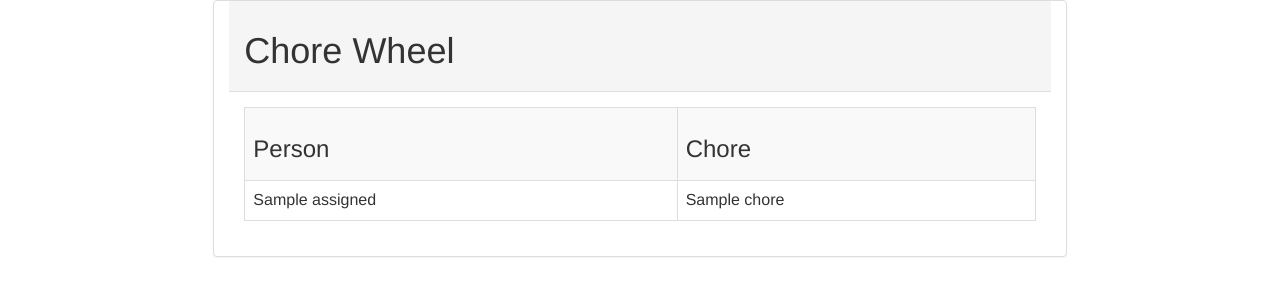
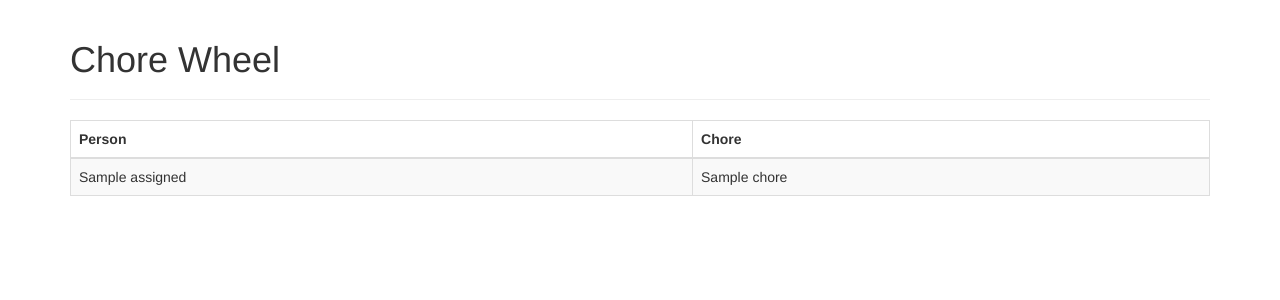
Before and after one commit to CirrusMio/ShoreWheel, a Python web app: template templates/template.html in a window 1280 px wide. Shown: the top 300 px of the page. Run offline with Jinja, Linux system fonts and the light colour scheme; the template is opened without the code that fills it: most values are stand-ins (such as "Sample title", 1, 10 or a date in 2020); some libraries are stand-ins or nearby versions.

Commit message:
Using CDNs now thanks to Sarah's guidance

```diff
--- a/app/app.py
+++ b/app/app.py
@@ -1,6 +1,5 @@
 from flask import Flask
 from flask.ext.sqlalchemy import SQLAlchemy
-from flask.ext.bootstrap import Bootstrap
 
 app = Flask('ShoreWheel')
 app.config['SQLALCHEMY_DATABASE_URI'] = 'sqlite:////tmp/test.db'
--- a/templates/template.html
+++ b/templates/template.html
@@ -1,24 +1,30 @@
+<!DOCTYPE html>
+<head>
   <title> Chore Wheel </title>
-	<link rel="stylesheet" type="text/css" href="bootstrap/css/bootstrap.min.css"></link>
-	  <head>
-    <div class="panel panel-default col-md-8 col-md-offset-2">
-      <div class="panel-heading"><h1>Chore Wheel</h1></div>
-      <div class="panel-body">
-        <title> Chore Wheel </title>
+  <link rel="stylesheet" type="text/css" href="//netdna.bootstrapcdn.com/bootstrap/3.1.1/css/bootstrap.min.css">
+</head>
 <body>
+  <div class="container">
+    <div class="page-header">
+      <h1>Chore Wheel</h1>
+    </div>
     <table class="table table-bordered table-striped">
+      <thead>
         <tr>
-              <th><h3>Person</h3></th>
-              <th><h3>Chore</h3></th>
+          <th>Person</th>
+          <th>Chore</th>
         </tr>
-            <tr {% for chore in chores %}>
+      </thead>
+      <tbody>
+        {% for chore in chores %}
+        <tr>
           <td>{{chore.assigned}}</td>
           <td>{{chore.name}}</td>
-            </tr {% endfor %}>
         </tr>
+        {% endfor %}
+      </tbody>
     </table>
+  </div>
+  <script src="//netdna.bootstrapcdn.com/bootstrap/3.1.1/js/bootstrap.min.js"></script>
 </body>
-      </div>
-    </div>
-  </head>
 </html>
```
Lines whose indentation alone changed are shown as unchanged.
